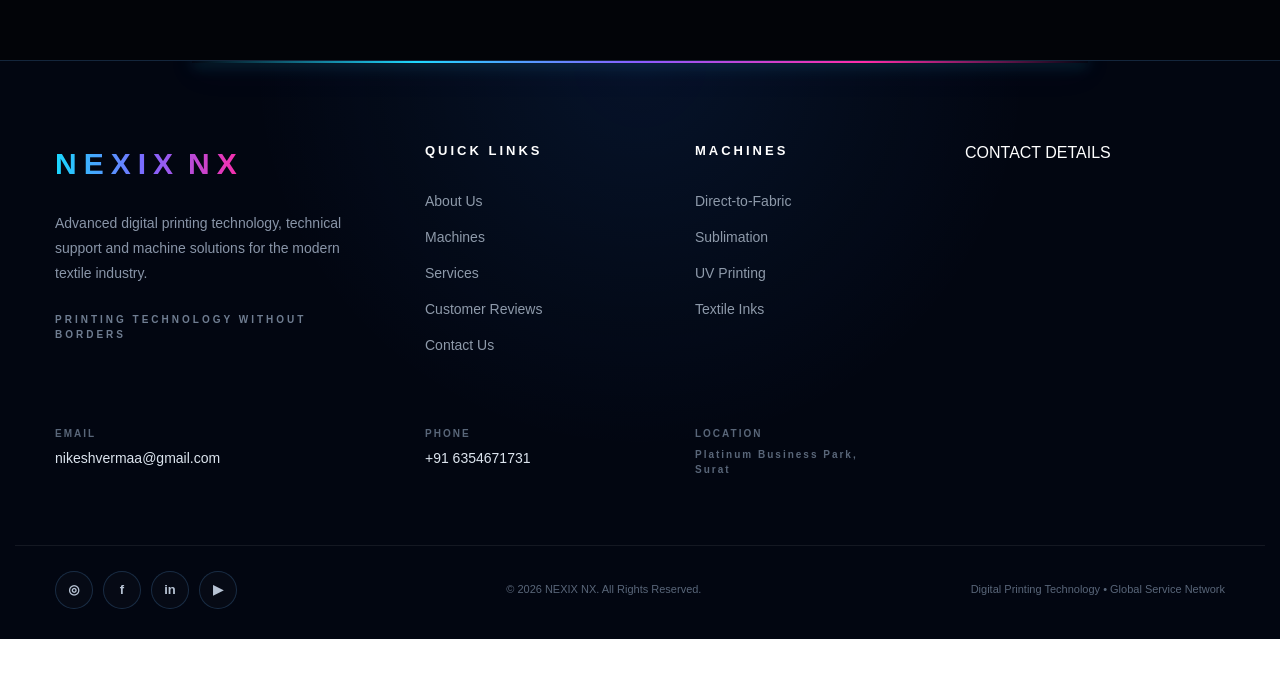
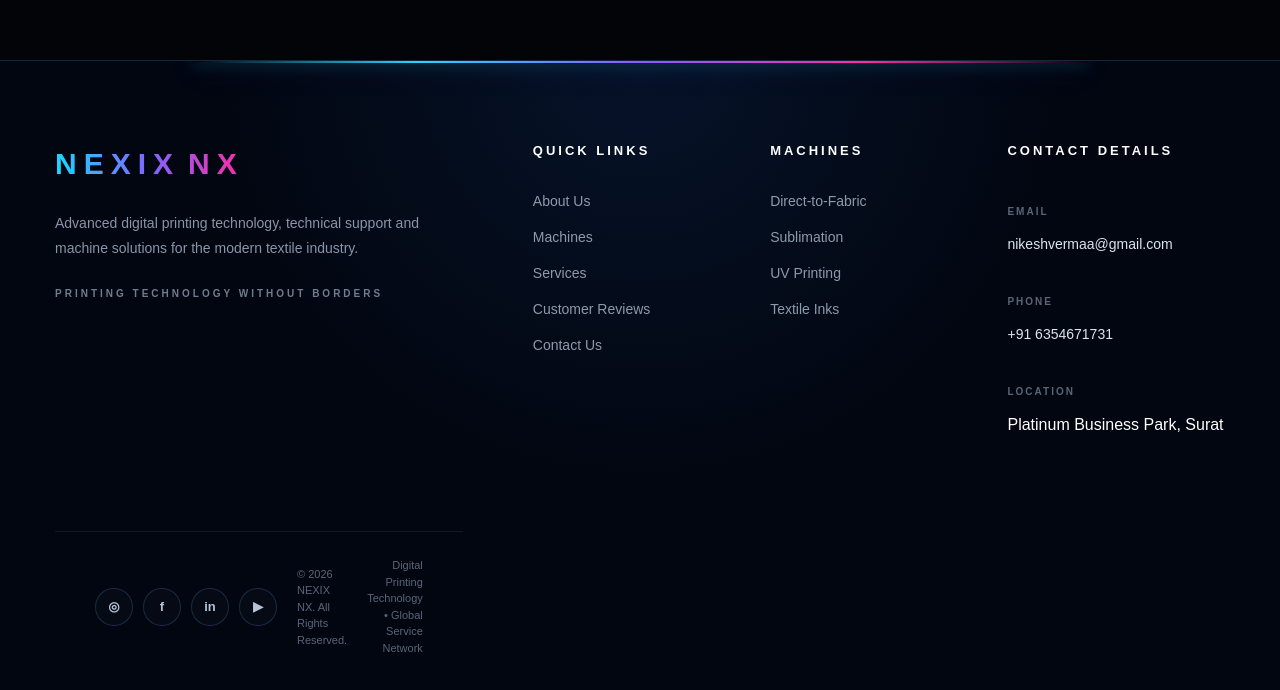
Before and after one commit to nikeshvermaa/nexix-nx, a Next.js app: page / in a window 1280 px wide. Shown: the part 3912-4602 px from the top of the page. Before the commit the page ends 4551 px from the top, so only its background shows below. Built offline with nearby package versions, Linux system fonts and the light colour scheme.

Commit message:
Fix footer contact layout

```diff
--- a/app/page.tsx
+++ b/app/page.tsx
@@ -1787,10 +1787,8 @@ export default function Home() {
 
     </div>
 
-
  {/* MACHINES */}
 <div className="footerColumn">
-
   <h3>MACHINES</h3>
 
   <a href="/machines/direct-to-fabric">
@@ -1808,14 +1806,15 @@ export default function Home() {
   <a href="/inks/textile">
     Textile Inks
   </a>
-
-    </div>
-
-
+</div>
+
+{/* CONTACT DETAILS */}
+<div className="footerColumn contactDetails">
   <h3>CONTACT DETAILS</h3>
 
   <div className="contactItem">
     <span className="contactLabel">EMAIL</span>
+
     <a
       className="contactLink"
       href="mailto:nikeshvermaa@gmail.com"
@@ -1826,6 +1825,7 @@ export default function Home() {
 
   <div className="contactItem">
     <span className="contactLabel">PHONE</span>
+
     <a
       className="contactLink contactPhone"
       href="tel:+916354671731"
@@ -1836,12 +1836,12 @@ export default function Home() {
 
   <div className="contactItem">
     <span className="contactLabel">LOCATION</span>
-    <span className="contactValue">
+
+    <div className="contactValue">
       Platinum Business Park, Surat
-    </span>
-  </div>
-</div>
-
+    </div>
+  </div>
+</div>
 
   {/* SOCIAL + BOTTOM */}
   <div className="footerBottom">
@@ -1875,7 +1875,7 @@ export default function Home() {
     </span>
 
  </div>
-
+</div>
 </footer>
 </main>
 );
```
Lines whose indentation alone changed are shown as unchanged.
